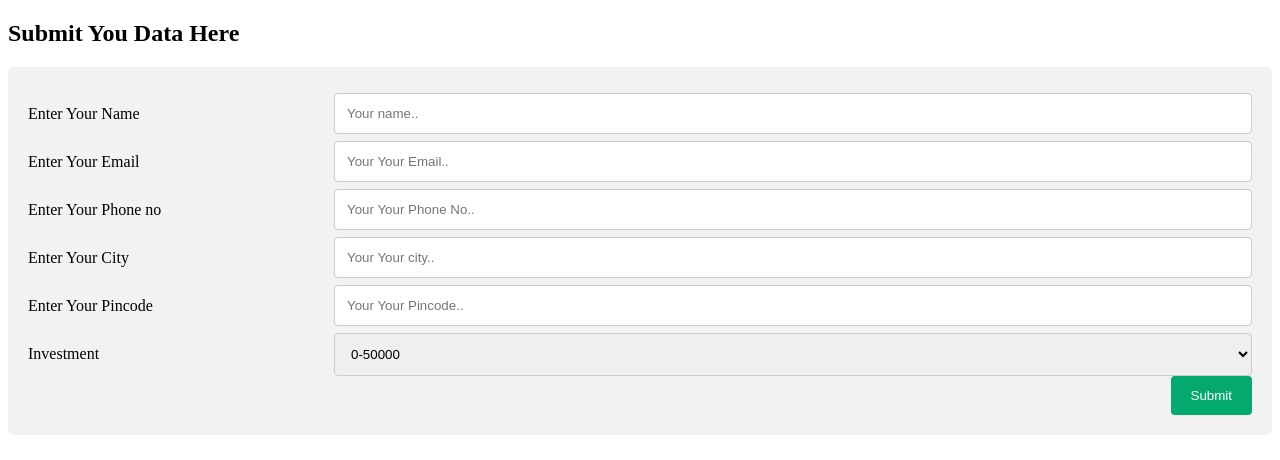
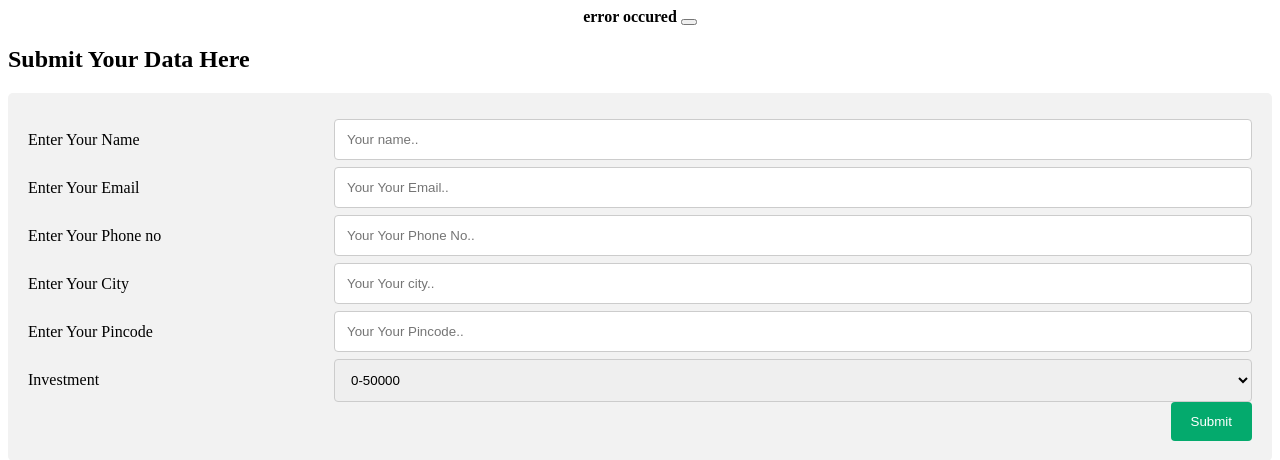
Before and after one commit to Parth879/final, a Django app: page /add in a window 1280 px wide. Shown: the top 460 px of the page. Run offline with Django 4.2, Linux system fonts and the light colour scheme.

Commit message:
linkform

```diff
--- a/myapp/templates/index.html
+++ b/myapp/templates/index.html
@@ -3,6 +3,7 @@
 
 <head>
   <meta name="viewport" content="width=device-width, initial-scale=1">
+
   <style>
     * {
       box-sizing: border-box;
@@ -76,9 +77,20 @@
 </head>
 
 <body>
+<center>
+{% if messages %}
+    {% for msg in messages %}
+        <div class="alert alert-{{ msg.tags }}" role="alert">
+            <strong>{{ msg }}</strong>
+            <button type="button" class="close" data-dismiss="alert" aria-label="Close">
+                <span aria-hidden="true"></span>
+            </button>
+        </div>
+    {% endfor %}
+{% endif %}
+</center>
 
-
-  <h2>Submit You Data Here</h2>
+  <h2>Submit Your Data Here</h2>
 
   <div class="container">
     <form action="{% url 'insertcontactdata' %}" method="post">
@@ -88,7 +100,7 @@
           <label for="name">Enter Your Name</label>
         </div>
         <div class="col-75">
-          <input type="text" id="name" name="name" placeholder="Your name..">
+          <input type="text" id="name" name="name" placeholder="Your name.." required>
         </div>
       </div>
       <div class="row">
@@ -96,7 +108,7 @@
           <label for="email">Enter Your Email</label>
         </div>
         <div class="col-75">
-          <input type="text" id="email" name="email" placeholder="Your Your Email..">
+          <input type="text" id="email" name="email" placeholder="Your Your Email.." required>
         </div>
       </div>
       <div class="row">
@@ -104,7 +116,7 @@
           <label for="phone">Enter Your Phone no</label>
         </div>
         <div class="col-75">
-          <input type="text" id="phone" name="phone" placeholder="Your Your Phone No..">
+          <input type="text" id="phone" name="phone" placeholder="Your Your Phone No.." required>
         </div>
       </div>
 
@@ -113,7 +125,7 @@
           <label for="city">Enter Your City</label>
         </div>
         <div class="col-75">
-          <input type="text" id="city" name="city" placeholder="Your Your city..">
+          <input type="text" id="city" name="city" placeholder="Your Your city.." required>
         </div>
       </div>
       <div class="row">
@@ -121,7 +133,7 @@
           <label for="Pincode">Enter Your Pincode</label>
         </div>
         <div class="col-75">
-          <input type="text" id="Pincode" name="pincode" placeholder="Your Your Pincode..">
+          <input type="text" id="Pincode" name="pincode" placeholder="Your Your Pincode.." required>
         </div>
       </div>
       <div class="row">
--- a/myapp/views.py
+++ b/myapp/views.py
@@ -1,21 +1,17 @@
 from django.shortcuts import render
 from .models import *
 from django.contrib import messages
-from twilio.rest import Client
-
+import requests
 # Create your views here.
+MESSAGE_TAGS = {
+    messages.SUCCESS: 'success',
+    messages.WARNING: 'danger'
+}
 
 def index(request):
     return render(request,'index.html')
 
-# def whatsappdata(phone):
-#     import time
-#     import webbrowser as web
-#     import pyautogui as pg
-#     phone = "+91"+phone
-#     web.open('https://web.whatsapp.com/send?phone='+phone+'&text='+"Thank You")
-#     time.sleep(30)
-#     pg.press('enter')
+
 
 def insertcontactdata(request):
     if request.method == 'POST':
@@ -26,25 +22,14 @@ def insertcontactdata(request):
         city = request.POST.get('city')
         investment = request.POST.get('investment')
 
-        account_sid = 'ACa28c1bab9b1e9a20d266a481c2708ffb'
-        auth_token = '6af73766c7f60977ecb22d5e2ca7ab57'
-        client = Client(account_sid, auth_token)
-
-        message = client.messages.create(
-            body="Thak You.",
-            from_='+19704802305',
-            to=f'+91{phone}'
-        )
-
-        print(message.sid)
-
-        # whatsappdata(phone)
-
+        url = f"https://onlysms.co.in/api/sms.aspx?UserID=DHAMENTDND&UserPass=Dhm@369&MobileNo={phone}&GSMID=KBKADV&PEID=1701162244536230346&Message=Dear Client Trade summary Relience 100 share buy @235.223 SBI Sale 100 share @358.56  total out standing Rs. 435 KBKADV&TEMPID=1707162503246916721&UNICODE=TEXT"
+        response= requests.get(url)
+        response.text
 
         query = contact(name=name, email=email, phone=phone, pincode=pincode, city=city, investment=investment)
         query.save()
         messages.add_message(request, messages.SUCCESS, "data has been submitted")
     else:
-        messages.add_message(request, messages.WARNING, "error occured")
+        messages.error(request, "error occured")
 
     return render(request, 'index.html')
```
Also changed, not shown: db.sqlite3.
